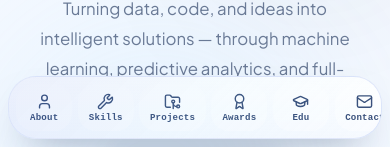
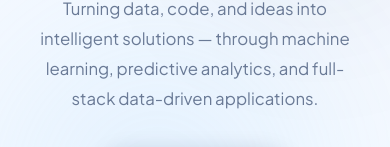
Before and after one commit to PabodaFdo/Paboda_Portfolio, a React (Vite) app: page / in a window 390 px wide. Shown: the part 696-843 px from the top of the page. Built offline with nearby package versions, Linux system fonts and the light colour scheme.

Commit message:
Fix mobile navigation visibility

```diff
--- a/src/components/BottomNav.jsx
+++ b/src/components/BottomNav.jsx
@@ -22,30 +22,14 @@ const cvLink =
   "/cv/Paboda_Sathsarani_CV.pdf";
 
 export default function BottomNav() {
-  const [visible, setVisible] = useState(false);
+  const [showNav, setShowNav] = useState(false);
   const [activeSection, setActiveSection] = useState("hero");
   const itemRefs = useRef({});
 
   useEffect(() => {
-    const aboutSection = document.querySelector("#about");
+    const handleScroll = () => {
+      setShowNav(window.scrollY > 120);
 
-    const observer = new IntersectionObserver(
-      ([entry]) => setVisible(entry.isIntersecting),
-      {
-        threshold: 0.12,
-        rootMargin: "0px 0px -20% 0px"
-      }
-    );
-
-    if (aboutSection) {
-      observer.observe(aboutSection);
-    }
-
-    return () => observer.disconnect();
-  }, []);
-
-  useEffect(() => {
-    const handleScroll = () => {
       const sections = Array.from(document.querySelectorAll("section, #hero"));
       let current = "hero";
 
@@ -79,7 +63,7 @@ export default function BottomNav() {
 
   return (
     <div
-      className={`bottom-nav ${visible ? "bottom-nav-visible" : ""}`}
+      className={`bottom-nav ${showNav ? "bottom-nav-visible" : ""}`}
       aria-label="Mobile navigation"
     >
       <div className="bottom-nav-shell">
--- a/src/index.css
+++ b/src/index.css
@@ -107,7 +107,7 @@ body {
   left: 0;
   right: 0;
   height: 90px;
-  z-index: 1000;
+  z-index: 1300;
   background: rgba(244, 248, 255, 0.78);
   backdrop-filter: blur(18px);
   border-bottom: 1px solid transparent;
@@ -303,6 +303,10 @@ body {
 }
 
 @media (max-width: 980px) {
+  body {
+    padding-bottom: 86px;
+  }
+
   .nav-inner {
     padding: 0 1.2rem;
   }
@@ -323,7 +327,7 @@ body {
     left: 0.75rem;
     right: 0.75rem;
     bottom: 0.75rem;
-    z-index: 900;
+    z-index: 1200;
     transform: translateY(140%);
     opacity: 0;
     pointer-events: none;
```
